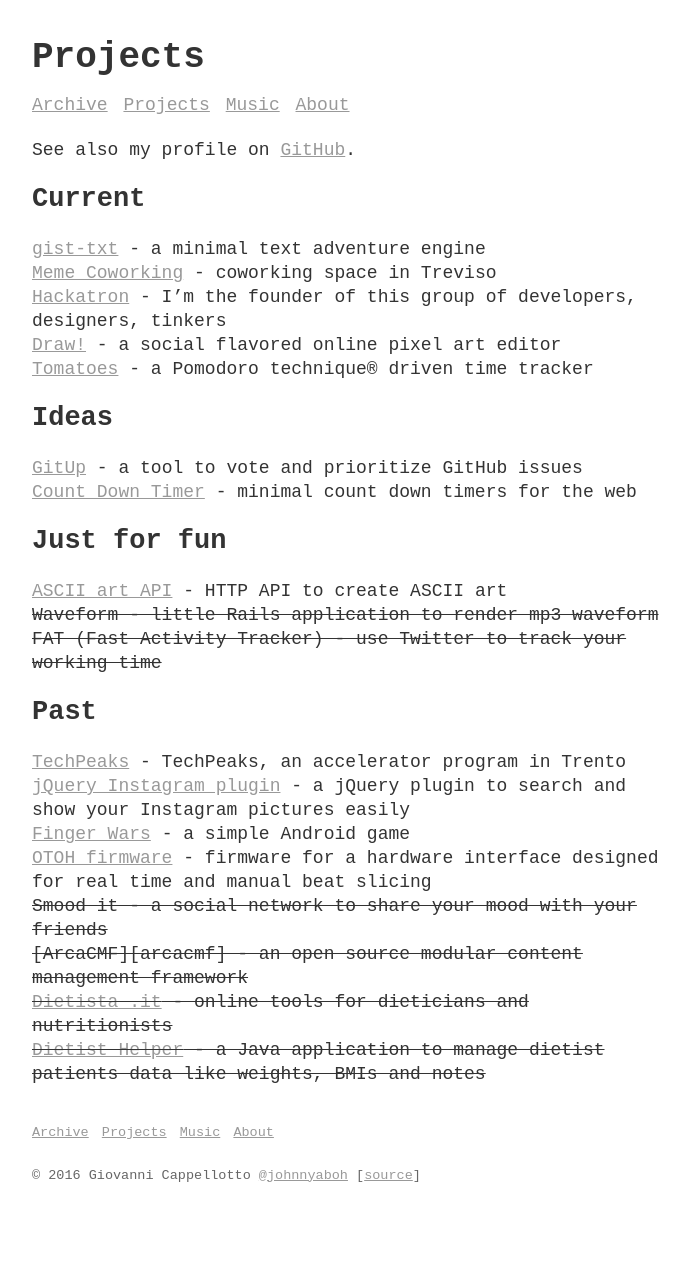
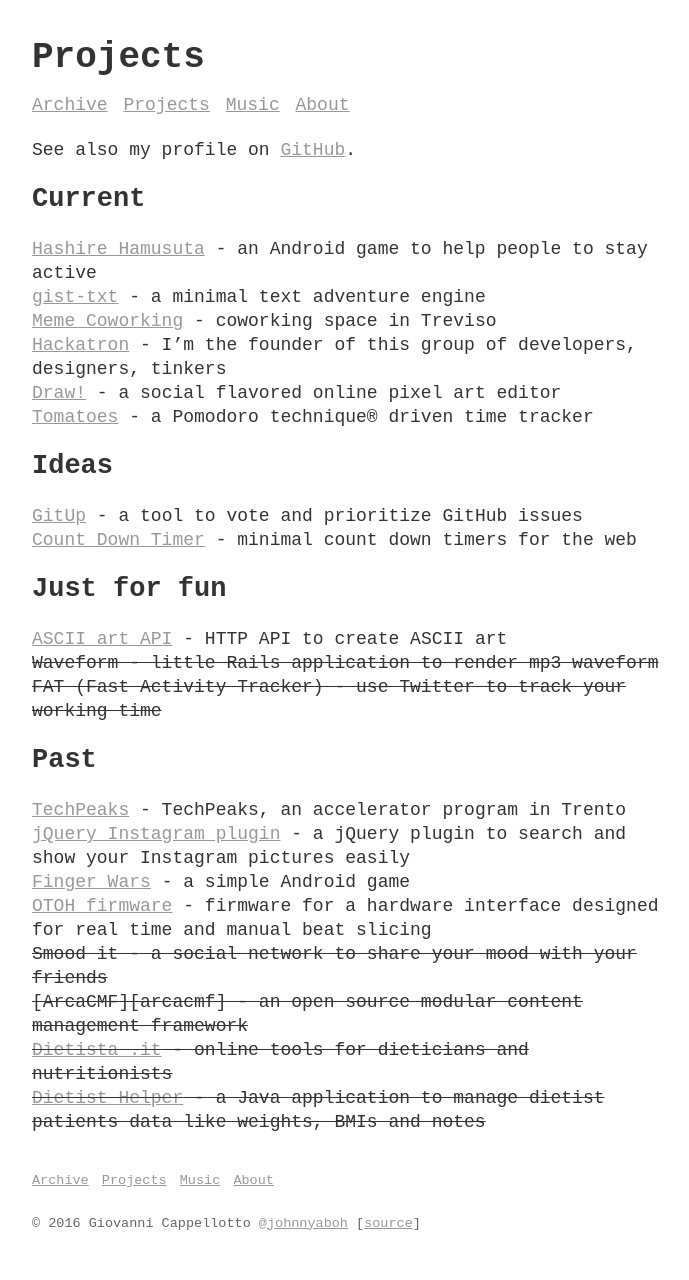
Before and after one commit to curlybracketshq/giovanni.curlybrackets.it, a Jekyll site: the page built from projects.markdown, in a window 1280 px wide. Shown: the whole page, without its empty margins (288-977 px from the left). Built offline with Jekyll 4.4.1, drawn with Linux system fonts in a browser that asks for light colours; before the commit the page ends 1232 px from its top, so only the background shows below that.

Commit message:
Add Hashire Hamusuta project

```diff
--- a/projects.markdown
+++ b/projects.markdown
@@ -18,11 +18,13 @@
 [meme]: http://memecoworking.com "Meme Coworking"
 [techpeaks]: http://potomak.github.io/techpeaks "TechPeaks Log"
 [gist-txt]: http://github.com/potomak/gist-txt "gist-txt"
+[hashire-hamusuta]: https://play.google.com/store/apps/details?id=com.yeahright.hashirehamusutaa "Hashire Hamusuta"
 
 See also my profile on [GitHub][github].
 
 ## Current
 
+[Hashire Hamusuta][hashire-hamusuta] - an Android game to help people to stay active<br>
 [gist-txt][gist-txt] - a minimal text adventure engine<br/>
 [Meme Coworking][meme] - coworking space in Treviso<br/>
 [Hackatron][hackatron] - I'm the founder of this group of developers, designers, tinkers<br/>
```
